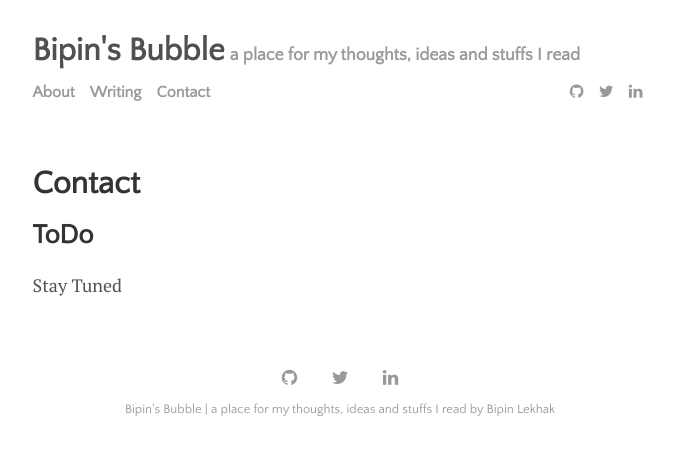
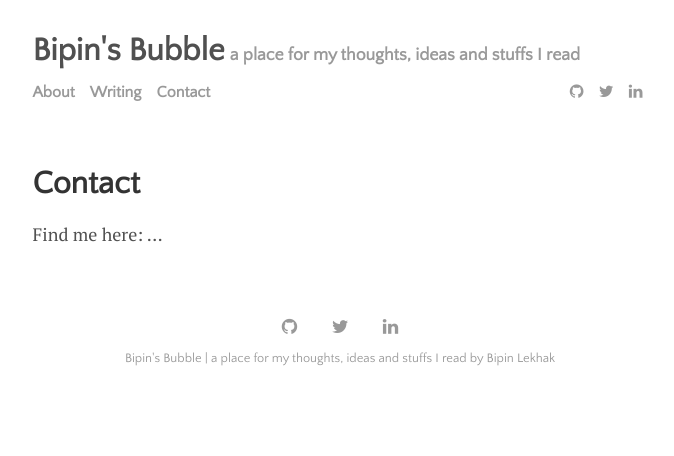
Before and after one commit to bipin-lekhak/bipin-lekhak.github.io, a Jekyll site: the page built from menu/contact.md, in a window 1280 px wide. Shown: the top 456 px of the page, without its empty margins (300-974 px from the left). Built offline with Jekyll 4.4.1, drawn with Linux system fonts in a browser that asks for light colours.

Commit message:
Add contact me page

```diff
--- a/menu/contact.md
+++ b/menu/contact.md
@@ -3,6 +3,4 @@ layout: page
 title: Contact
 ---
 
-## ToDo
-
-Stay Tuned
+Find me here: ...
```
